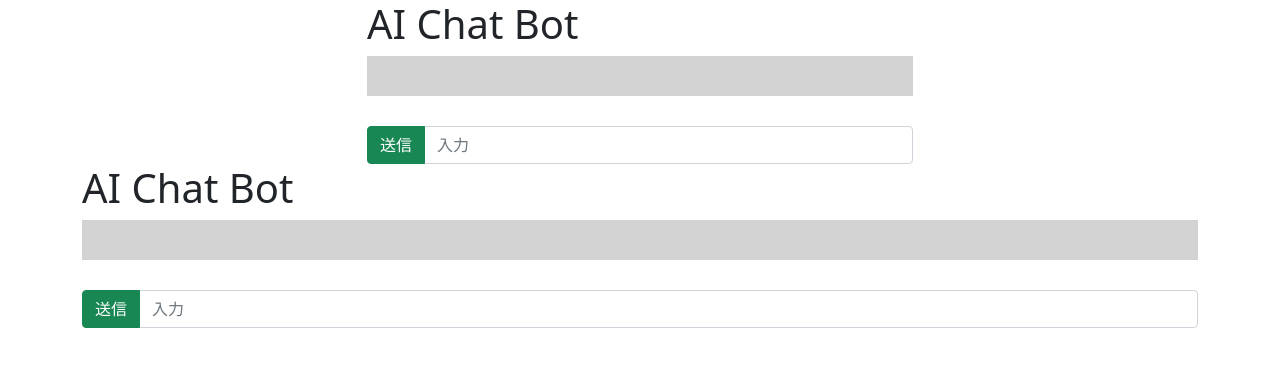
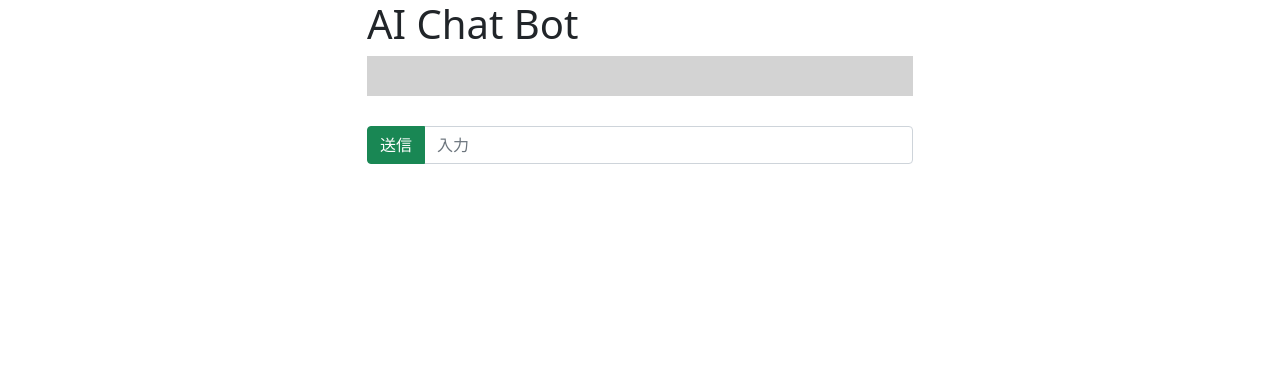
Before and after one commit to IYGH2/chatbotapp, a Django app: page / in a window 1280 px wide. Shown: the top 367 px of the page. Run offline with Django 5.2, Linux system fonts and the light colour scheme; some libraries are stand-ins or nearby versions.

Commit message:
Fix bootstrap

```diff
--- a/chatbot/chatbotapp/templates/home.html
+++ b/chatbot/chatbotapp/templates/home.html
@@ -3,6 +3,10 @@
 
 <head>
     <title>Chat Bot</title>
+
+    <!-- jQuery -->
+    <script src="https://code.jquery.com/jquery-3.2.1.min.js"></script>
+
     <!-- bootstrap CSS -->
     <link href="https://cdn.jsdelivr.net/npm/bootstrap@5.0.0-beta1/dist/css/bootstrap.min.css" rel="stylesheet"
        integrity="sha384-giJF6kkoqNQ00vy+HMDP7azOuL0xtbfIcaT9wjKHr8RbDVddVHyTfAAsrekwKmP1" crossorigin="anonymous">
@@ -78,74 +82,50 @@
             </div>
         </div>
     </div>
+    <!-- jQuery -->
+     <script>
+        var $input = $('.input_text'); //inputタグ内のクラス名
+        var $chatlog = $('.chat-log'); //結果を追加していくためのdivタグ内のクラス名
+
+        // ユーザーのログを追加する関数
+        function createRow_user(text) {
+            var $row = $('<p class="chat-text-color1"><span>' + text + '</span></p>'); //クラス名を追記
+            $chatlog.append($row);
+        }
+
+        // ボットのログを追加する関数
+        function createRow_bot(text) {
+            var $row = $('<p class="chat-text-color2"><span>' + text + '</span></p>'); //クラス名を追記
+            $chatlog.append($row);
+        }
+
+        // Ajax
+        $('form').submit(function (event) {
+            event.preventDefault();
+            var form = $(this);
+
+            // HTMLフォームの情報を設定する
+            $.ajax({
+                url: form.prop('action'), // 非同期通信するURL（/bot_response/）
+                type: form.prop('method'), // POST
+                data: form.serialize(), // データの情報
+                dataType: 'text', // データのタイプ
+            })
+                .done(function (statement) {
+                    createRow_user('あなた : ' + $input.val()); // ユーザーのログを追加
+                    createRow_bot(statement); // ボットのログを追加
+                    $input.val(''); // input内の要素を空にする
+
+                    // ログ枠のスクロールを最後の結果に合わせる
+                    $chatlog[0].scrollTop = $chatlog[0].scrollHeight;
+                })
+                // 送信に失敗した場合
+                .fail(function () {
+                        window.alert('もう一度やり直してください');
+                });
+        })
+     </script>
+
 </body>
 
 </html>
-
-
-
-    <!-- CSS文 -->
-    <style>
-        .log-window {
-            width: 100%;
-            max-height: 500px;
-            overflow-y: scroll;
-            background-color: lightgray;
-            padding: 20px;
-            margin-bottom: 30px;
-        }
-
-        .chat-text-color1 {
-            width: 100%;
-        }
-
-        .chat-text-color1>span {
-            color: black;
-            /* ログのテキストを白に変更 */
-            background-color: white;
-            border-radius: 10px;
-            margin: 10px;
-            padding: 10px;
-        }
-
-        .chat-text-color2 {
-            width: 100%;
-            text-align: right;
-        }
-
-        .chat-text-color2>span {
-            color: black;
-            /* ログのテキストを白に変更 */
-            background-color: lightcyan;
-            border-radius: 10px;
-            margin: 10px;
-            padding: 10px;
-            text-align: right;
-        }
-    </style>
-</head>
-
-<body>
-    <div class="container">
-        <div class="row">
-            <div>
-                <h1>AI Chat Bot</h1>
-
-                <div class="chat-log log-window">
-                    <!-- ここにメッセージを表示 -->
-                </div>
-
-                <!-- 入力フォーム -->
-                <form action="" method="POST">
-                    <div class="input-group">
-                        <button class="btn btn-success" type="submit">送信</button>
-                        <input class="input_text form-control" placeholder="入力" type="text" name="input_text"
-                            aria-describedby="basic-addon1">
-                    </div>
-                </form>
-            </div>
-        </div>
-    </div>
-</body>
-
-</html>
```
